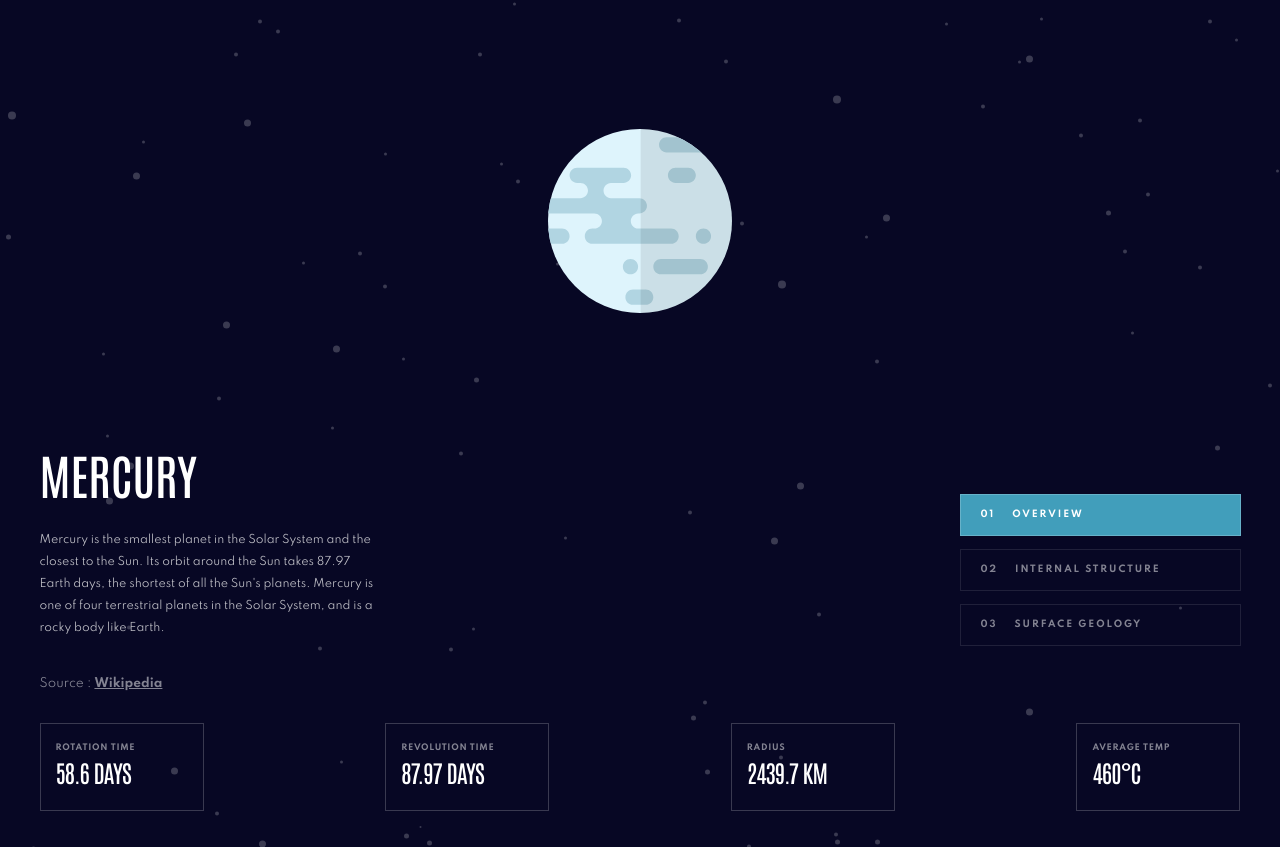
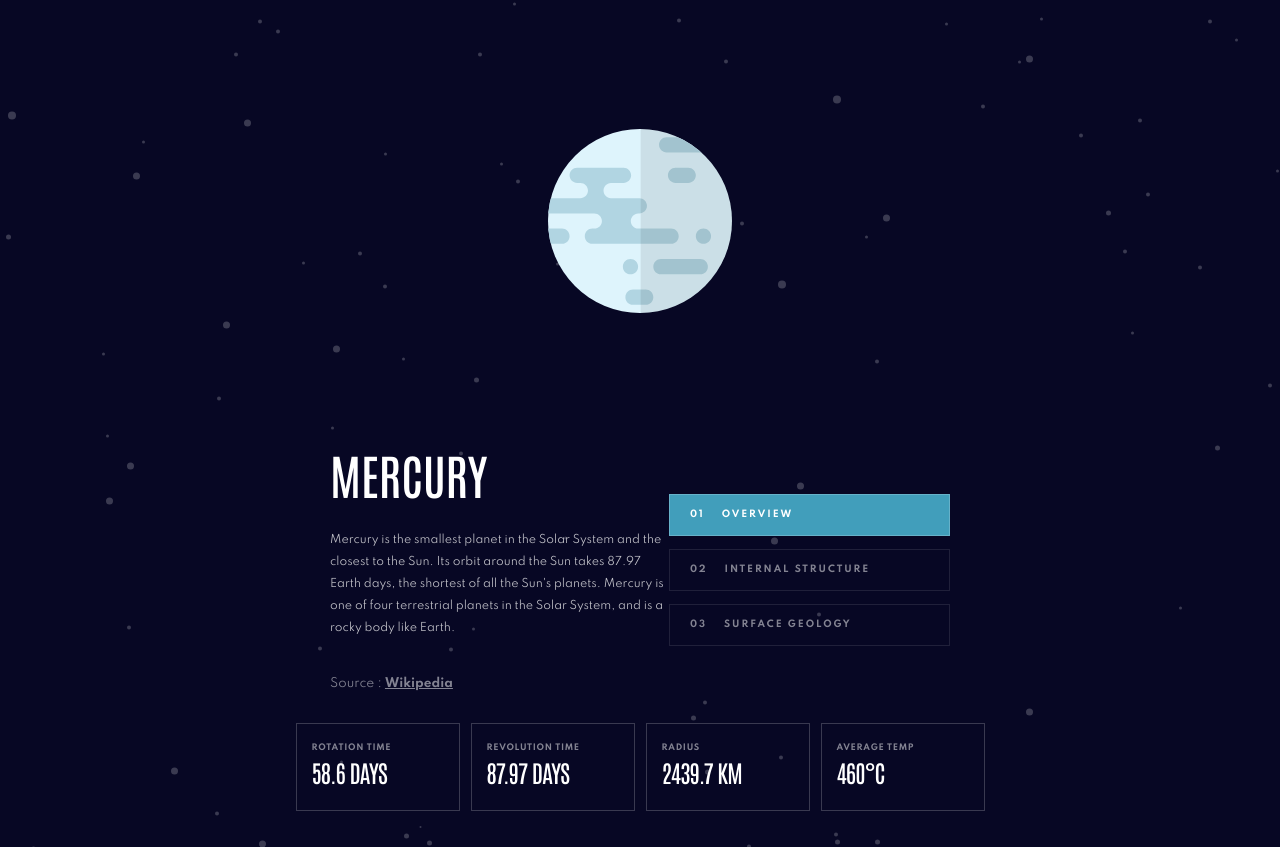
Before and after one commit to arfarobs/planets-fact-site, a React (Create React App) app: page / in a window 1280 px wide. Shown: the part 177-1024 px from the top of the page. Built offline with nearby package versions, Linux system fonts and the light colour scheme.

Commit message:
Updated css so the it is centered between screen sizes.

```diff
--- a/src/components/info/Info.css
+++ b/src/components/info/Info.css
@@ -17,7 +17,8 @@ h2 {
   font-size: 11px;
   line-height: 22px;
   opacity: 0.75;
-  margin: 16px 0 32px;
+  margin: 16px auto 32px;
+  max-width: 500px;
 }
 
 .source {
@@ -35,6 +36,12 @@ h2 {
 }
 
 @media only screen and (min-width: 768px) {
+  article {
+    display: flex;
+    flex-direction: column;
+    align-items: center;
+  }
+
   .tablet-container {
     display: flex;
     margin: 0 auto 27px;
@@ -46,7 +53,7 @@ h2 {
   .info-container {
     margin: 0;
     text-align: left;
-    width: 339px;
+    max-width: 339px;
   }
 
   h2 {
--- a/src/components/stats/Stats.css
+++ b/src/components/stats/Stats.css
@@ -2,7 +2,9 @@
 
 .stats {
   color: #FFF;
-  margin: 0 24px 39px;
+  margin: 0 auto 39px;
+  max-width: 500px;
+  padding: 0 24px;
 }
 
 .stats-item {
@@ -40,6 +42,9 @@
     margin: 0 39.5px 36px;
     display: flex;
     justify-content: space-between;
+    padding: 0;
+    width: 689px;
+    max-width: unset;
   }
 
   .stats-item {
```
Also changed, not shown: src/app/App.css (line endings or trailing spaces).
